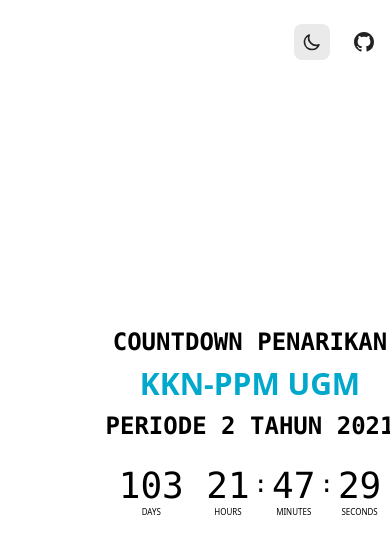
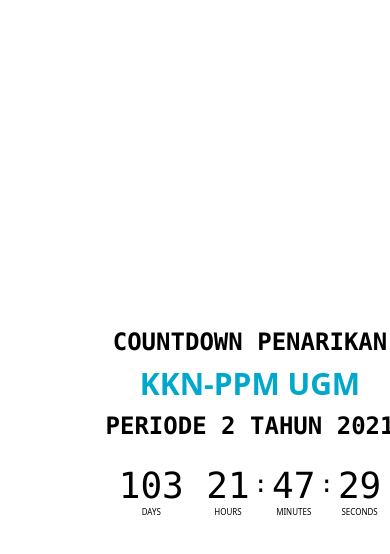
Before and after one commit to dianrahmaji/kkn-countdown, a Next.js app: page / in a window 390 px wide. Shown: the top 554 px of the page. Built offline with nearby package versions, Linux system fonts and the light colour scheme; a web font is replaced by a local one.

Commit message:
fix: header icons position

```diff
--- a/components/header.tsx
+++ b/components/header.tsx
@@ -9,7 +9,7 @@
   useEffect(() => setMounted(true), []);
 
   return (
-    <div className="w-full absolute flex items-center justify-end px-4 sm:px-6 md:px-8 pt-6 lg:pt-8">
+    <div className="w-full min-w-[500px] absolute flex items-center justify-end px-4 sm:px-6 md:px-8 pt-6 lg:pt-8">
       <button
         aria-label="Toggle Dark Mode"
         type="button"
```
